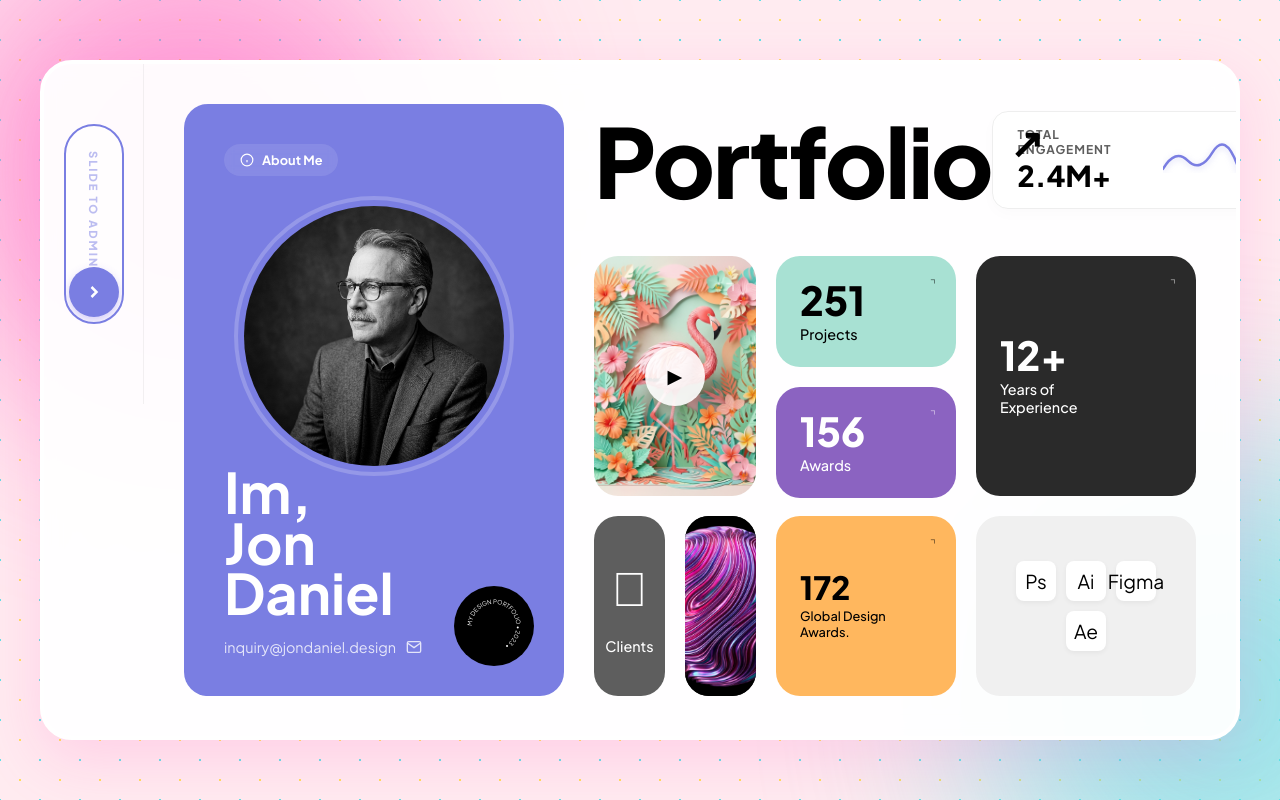
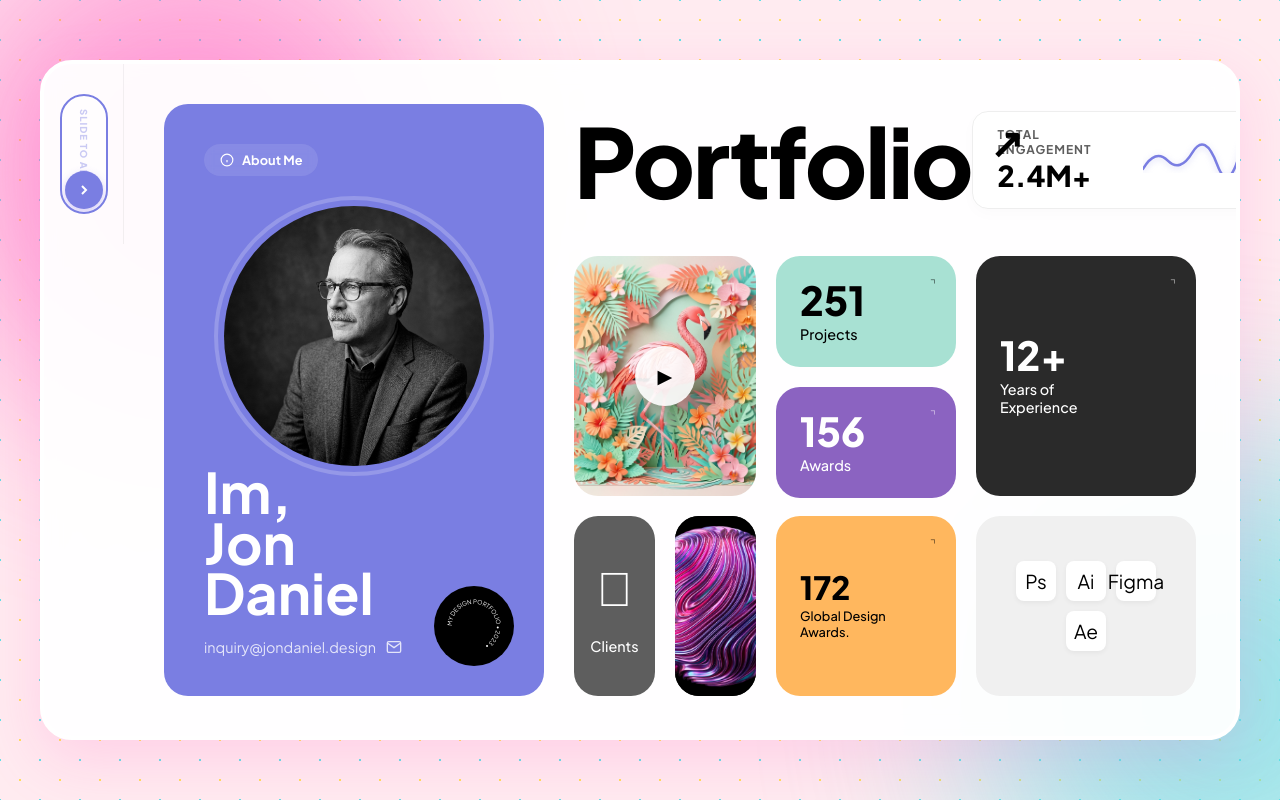
Before and after one commit to priyankarpadhy-eng/portfolio_priyanshu, a website built with Vite: page index.html in a window 1280 px wide. Built offline with nearby package versions, Linux system fonts and the light colour scheme; no server answers.

Commit message:
refined slider size and position

```diff
--- a/style.css
+++ b/style.css
@@ -93,29 +93,28 @@ body::after {
 
 /* Sidebar */
 .sidebar {
-    width: 100px;
+    width: 80px;
     height: 100%;
     display: flex;
     flex-direction: column;
-    justify-content: space-between;
+    justify-content: flex-end;
     align-items: center;
-    padding: 60px 0;
+    padding: 30px 0;
     border-right: 1px solid rgba(0, 0, 0, 0.05);
 }
 
 .slider-container {
-    width: 60px;
-    height: 200px;
+    width: 48px;
+    height: 120px;
     background: rgba(255, 255, 255, 0.5);
     border: 2px solid var(--primary-purple);
     border-radius: 50px;
     position: relative;
-    padding: 5px;
+    padding: 3px;
     display: flex;
     flex-direction: column;
     justify-content: flex-end;
     overflow: hidden;
-    margin-bottom: 20px;
 }
 
 .slider-track {
@@ -129,8 +128,8 @@ body::after {
 }
 
 .slider-thumb {
-    width: 50px;
-    height: 50px;
+    width: 38px;
+    height: 38px;
     background: var(--primary-purple);
     border-radius: 50%;
     display: flex;
@@ -143,21 +142,22 @@ body::after {
     box-shadow: 0 4px 10px rgba(108, 92, 231, 0.3);
 }
 
-.slider-thumb:active {
-    cursor: grabbing;
+.slider-thumb svg {
+    width: 16px;
+    height: 16px;
 }
 
 .slider-text {
     position: absolute;
-    top: 20px;
+    top: 10px;
     writing-mode: vertical-rl;
     text-transform: uppercase;
-    font-size: 0.7rem;
+    font-size: 0.6rem;
     font-weight: 800;
     color: var(--primary-purple);
-    letter-spacing: 2px;
+    letter-spacing: 1px;
     pointer-events: none;
-    opacity: 0.5;
+    opacity: 0.4;
 }
 
 /* Main Content Area */
```
